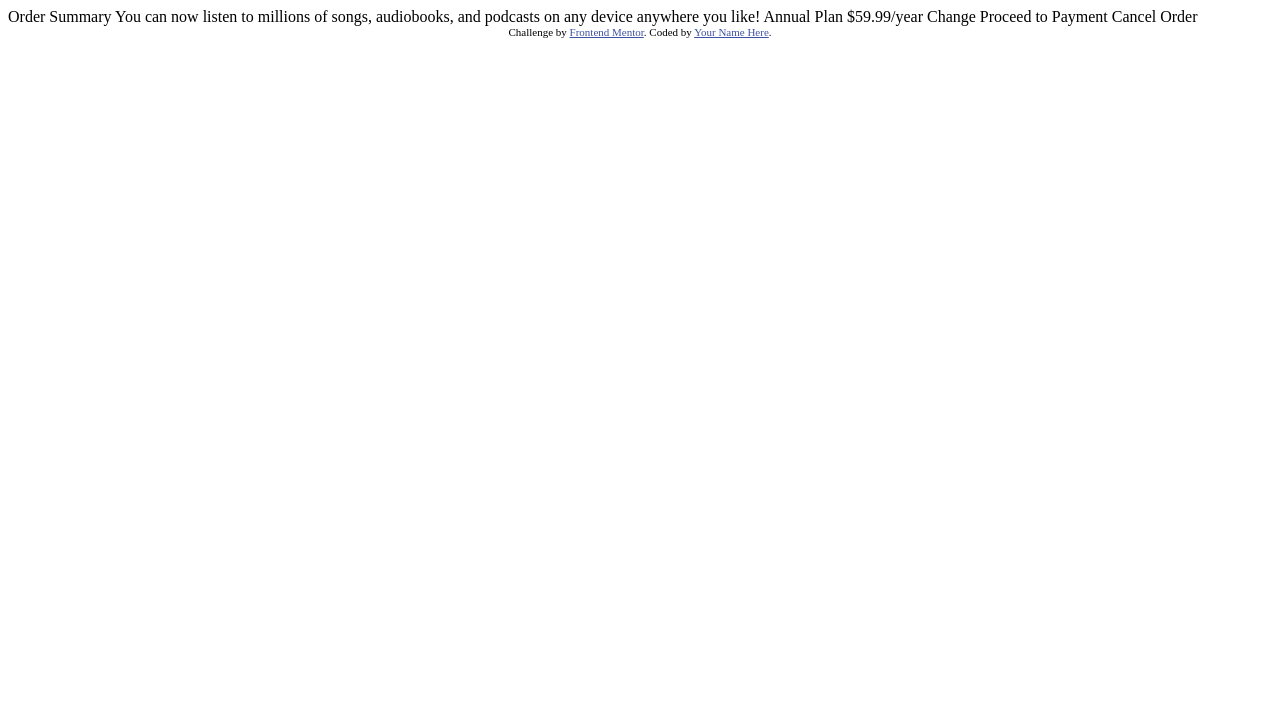
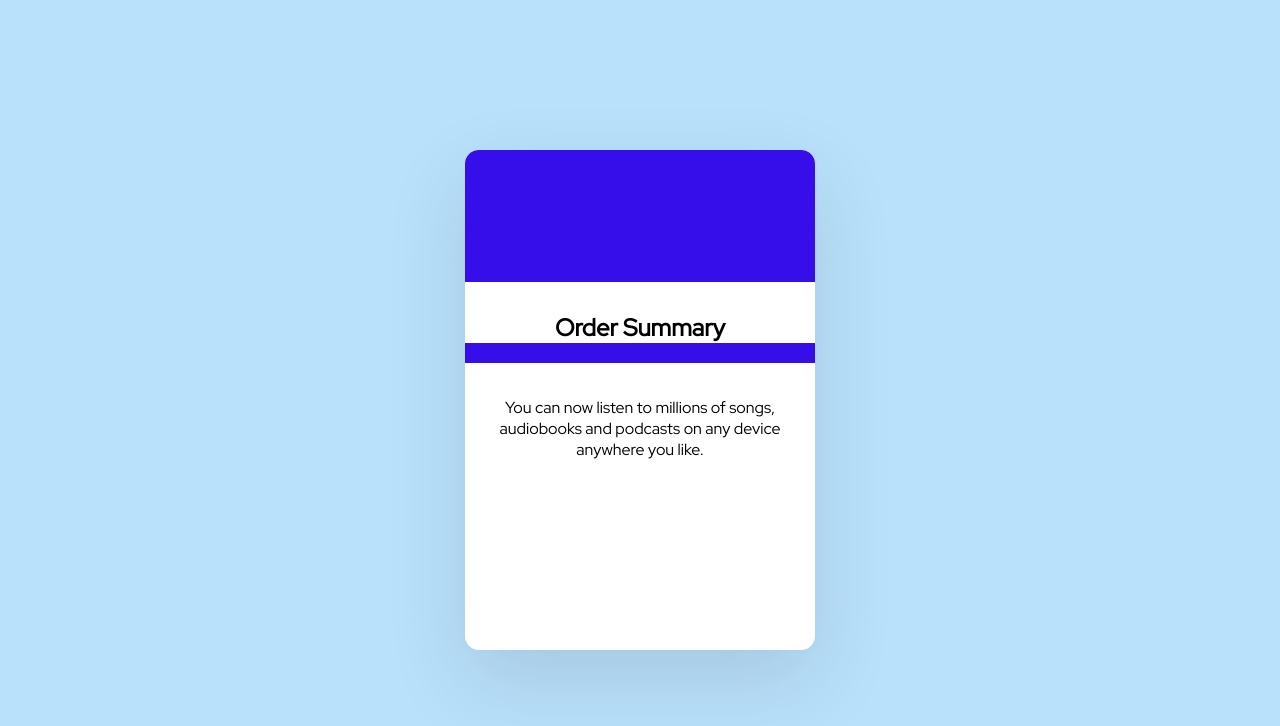
Before and after one commit to joelsajichacko/order-component, a plain HTML site: page index.html in a window 1280 px wide. Drawn offline with Linux system fonts and the light colour scheme.

Commit message:
code added

```diff
--- a/index.html
+++ b/index.html
@@ -2,36 +2,23 @@
 <html lang="en">
 <head>
   <meta charset="UTF-8">
-  <meta name="viewport" content="width=device-width, initial-scale=1.0"> <!-- displays site properly based on user's device -->
+  <meta name="viewport" content="width=device-width, initial-scale=1.0">
+  <link rel="preconnect" href="https://fonts.googleapis.com">
+  <link rel="preconnect" href="https://fonts.gstatic.com" crossorigin>
+  <link href="https://fonts.googleapis.com/css2?family=Red+Hat+Display&display=swap" rel="stylesheet">
+  <link rel="icon" type="image/png" sizes="32x32" href="./images/favicon-32x32.png">
+  <title>Order summary card</title>
+  <link rel="stylesheet"  type="text/css" href="style.css">
+</head>
 
-  <link rel="icon" type="image/png" sizes="32x32" href="./images/favicon-32x32.png">
-
-  <title>Frontend Mentor | Order summary card</title>
-
-  <!-- Feel free to remove these styles or customise in your own stylesheet 👍 -->
-  <style>
-    .attribution { font-size: 11px; text-align: center; }
-    .attribution a { color: hsl(228, 45%, 44%); }
-  </style>
-</head>
 <body>
 
-  Order Summary
+  <div class="card">
+    <div id="rectangle"></div>
+    <h2>Order Summary</h2>
+    <p>You can now listen to millions of songs, audiobooks and podcasts on any device anywhere you like.</p>
+    <div id="cancel"></div>
+  </div>
 
-  You can now listen to millions of songs, audiobooks, and podcasts on any
-  device anywhere you like!
-
-  Annual Plan
-  $59.99/year
-
-  Change
-
-  Proceed to Payment
-  Cancel Order
-
-  <div class="attribution">
-    Challenge by <a href="https://www.frontendmentor.io?ref=challenge" target="_blank">Frontend Mentor</a>.
-    Coded by <a href="#">Your Name Here</a>.
-  </div>
 </body>
 </html>
--- /dev/null
+++ b/style.css
@@ -0,0 +1,67 @@
+* {
+  margin: 0px;
+  padding: 0;
+  box-sizing: border-box;
+}
+
+html, body {
+  height: 100vh;
+  background-color: #b9e1fc;
+  font-family: 'Red Hat Display', sans-serif;;
+}
+
+body {
+  display: flex;
+  justify-content: center;
+  align-items: center;
+}
+
+.card {
+    position: relative;
+    display: flex;
+    align-items: center;
+    justify-content: center;
+    flex-direction: column;
+    height: 500px;
+    width: 350px;
+    border-radius: 14px;
+    background-color: #ffffff;
+    box-shadow: 0 30px 80px rgba(48, 47, 47, 0.137);
+    overflow: hidden;
+  }
+
+
+
+#rectangle {
+  margin-top: -300px;
+  margin-bottom: 30px;
+  height: 35%;
+  width: 100%;
+  background-color: #360ee9;
+}
+
+h2{
+    font-size: 24px;
+    font-weight: bolder ;
+ }
+
+ p {
+  position: absolute;
+  left: 0px;
+  bottom: 80px;
+  margin: 0px 20px 110px 20px;
+  font-size: 16px;
+  color: #000000;
+  text-align: center;
+  font-weight:500;
+}
+
+#cancel {
+  display: flex;
+  margin-top: 00px;
+  margin-bottom: 30px;
+  height: 20px;
+  width: 100%;
+  background-color: #360ee9;
+
+}
```
